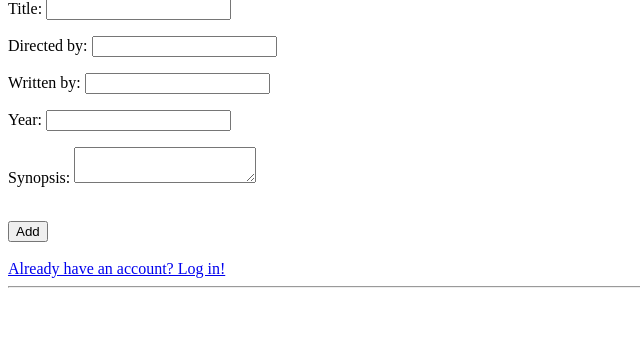
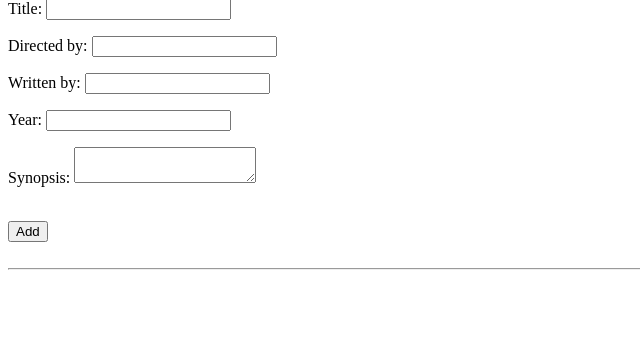
Before and after one commit to henna-h/movie-rating-app, a Flask app: page /add-movie in a window 1280 px wide. Shown: the part 210-572 px from the top of the page, without its empty margins (0-640 px from the left). Run offline with Flask 2, Linux system fonts and the light colour scheme.

Commit message:
deleted wrong link from movie form

```diff
--- a/templates/add_movie_form.html
+++ b/templates/add_movie_form.html
@@ -14,6 +14,5 @@
         <input type="submit" value="Add">
     </form>
     <br>
-    <a href="/">Already have an account? Log in!</a>
 
     {% endblock %}
```
